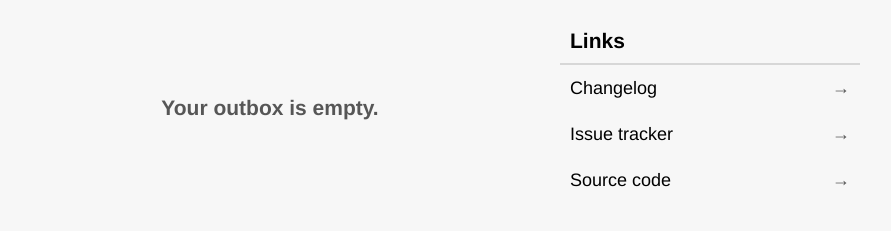
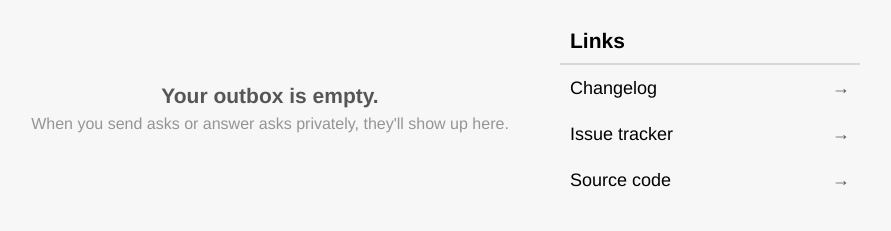
Before and after one commit to AprilSylph/Outbox-for-Tumblr, a website with bundled scripts: page src/manage.html in a window 1280 px wide. Shown: the whole page, without its empty margins (370-1261 px from the left). Built offline with nearby package versions, Linux system fonts and the light colour scheme; some packages are replaced by stand-ins of ours.

Commit message:
add usage hint to empty outbox message

```diff
--- a/src/manage.css
+++ b/src/manage.css
@@ -98,20 +98,30 @@ main {
   margin: 0 var(--post-margin);
 }
 
-main:empty::before {
+main:empty {
   display: flex;
+  flex-direction: column;
   justify-content: center;
   align-items: center;
   height: 200px;
 
+  text-align: center;
+}
+
+main:empty::before {
   color: rgba(var(--black), .65);
   font-size: 1.3125rem;
   font-weight: 700;
-  text-align: center;
+}
+
+main:empty::after {
+  color: rgba(var(--black), 0.4);
+  font-weight: 400;
 }
 
 main[aria-busy="true"]:empty::before { content: "Loading..."; }
 main[aria-busy="false"]:empty::before { content: "Your outbox is empty."; }
+main[aria-busy="false"]:empty::after { content: "When you send asks or answer asks privately, they'll show up here."; }
 
 aside {
   position: sticky;
```
